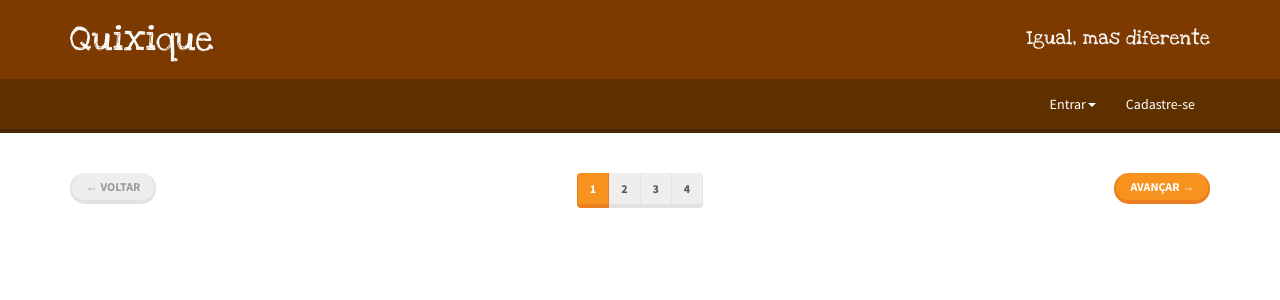
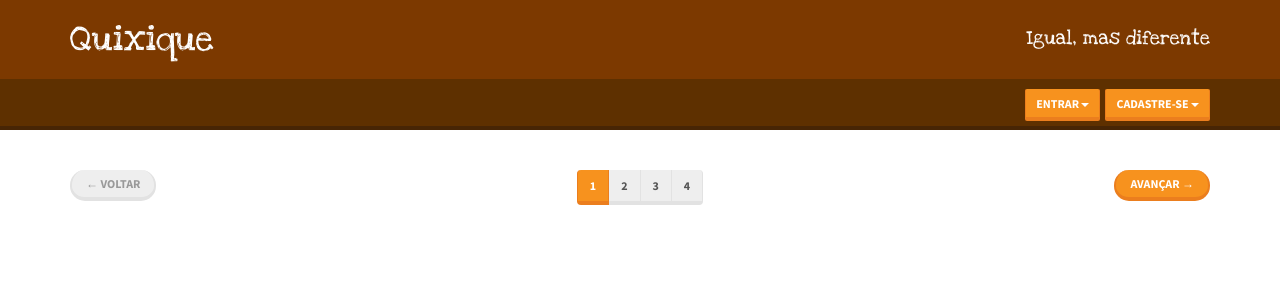
Before and after one commit to projetoquixique/quixique, an Angular app: page / in a window 1280 px wide. Shown: the top 300 px of the page. Built offline with nearby package versions, Linux system fonts and the light colour scheme.

Commit message:
barra de navegação e header - botões corrigidos

```diff
--- a/src/app/navbar/navbar.component.css
+++ b/src/app/navbar/navbar.component.css
@@ -22,3 +22,10 @@ input:focus{
 .dropdown-menu{
   min-width: 200px;
 }
+.btn-cadastro{
+  margin-top: 10px;
+}
+.btn-entrar-dropdown{
+  margin: 5px;
+  margin-top: 10px;
+}
--- a/src/app/navbar/navbar.component.html
+++ b/src/app/navbar/navbar.component.html
@@ -6,8 +6,11 @@
       <div class="col-md-4">
         <div class="collapse navbar-collapse" id="bs-example-navbar-collapse-1">
           <ul class="nav navbar-nav navbar-right">
-            <li class="dropdown">
-              <a href="#" class="dropdown-toggle" data-toggle="dropdown" role="button" aria-haspopup="true" aria-expanded="false">Entrar<span class="caret"></span></a>
+            <li>
+              <div class="btn-group btn-entrar-dropdown">
+                <button class="btn btn-primary btn-sm dropdown-toggle" type="button" data-toggle="dropdown" aria-haspopup="true" aria-expanded="false">
+                  Entrar <span class="caret"></span>
+                </button>
                 <ul class="dropdown-menu">
                   <form class="" >
                     <li>
@@ -22,30 +25,28 @@
                     </li>
                     <li>
                       <div class="btn">
-                      <button type="submit" name="button" class="btn btn-entrar">Entrar</button>
+                        <button type="submit" name="button" class="btn btn-primary btn-entrar">Entrar</button>
                       </div>
                     </li>
                   </form>
-                <!-- <li><a href="#">Another action</a></li>
-                <li><a href="#">Something else here</a></li>
+                </ul>
+              </div>
+            </li>
+            <li>
+              <div class="btn-group btn-cadastro">
+                <button class="btn btn-primary btn-sm dropdown-toggle" type="button" data-toggle="dropdown" aria-haspopup="true" aria-expanded="false">
+                  Cadastre-se <span class="caret"></span>
+                </button>
+                <ul class="dropdown-menu">
+                  <li><a href="#">Cadastre-se como cliente</a></li>
                   <li role="separator" class="divider"></li>
-                <li><a href="#">Separated link</a></li> -->
+                  <li><a routerLink="/cadastro_artesão/dados_pessoais">Cadastre-se como artesão</a></li>
                 </ul>
+              </div>
             </li>
-            <li><a routerLink="/cadastro_artesão/dados_pessoais" href="#">Cadastre-se</a></li>
           </ul>
         </div>
       </div>
     </div>
   </div>
 </nav>
-
-<!-- <nav class="navbar navbar-default">
-  <div class="container">
-    <div class="row">
-      <div class="col-md-4"></div>
-      <div class="col-md-4"></div>
-      <div class="col-md-4"></div>
-    </div>
-  </div>
-</nav> -->
--- a/src/assets/quixique-css/quixique.css
+++ b/src/assets/quixique-css/quixique.css
@@ -80,3 +80,21 @@
   border-color:#e2e2e2;
   cursor: not-allowed;
 }
+
+/*botão primario dropdown cores*/
+
+.btn-primary:hover, .btn-primary:focus, .btn-group.open .dropdown-toggle.btn-primary, .btn-primary{
+  background-color: #f7921e;
+  border-color: #EB7E1E;
+  color: #fff;
+}
+.btn-primary:active:hover, .btn-primary.active:hover,
+.open > .dropdown-toggle.btn-primary:hover,
+.btn-primary:active:focus, .btn-primary.active:focus,
+.open > .dropdown-toggle.btn-primary:focus,
+.btn-primary:active.focus, .btn-primary.active.focus,
+.open > .dropdown-toggle.btn-primary.focus {
+  background-color: #f7921e;
+  border-color: #EB7E1E;
+  color: #fff;
+}
```
Lines whose indentation alone changed are shown as unchanged.
